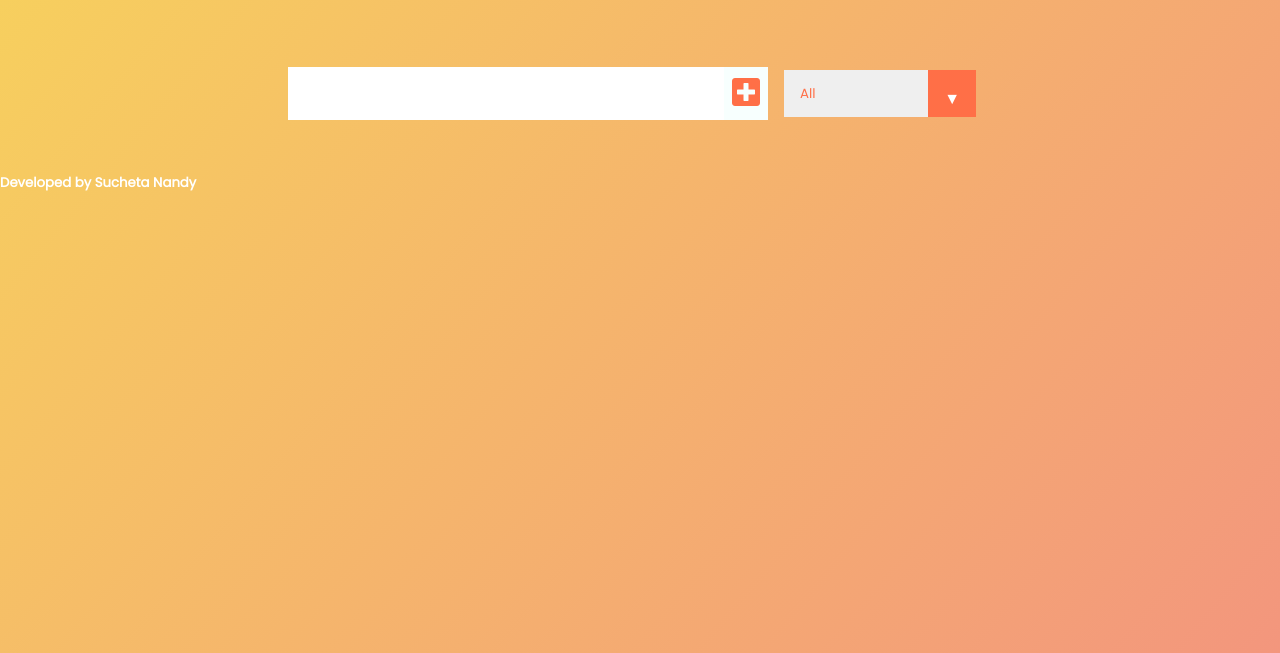
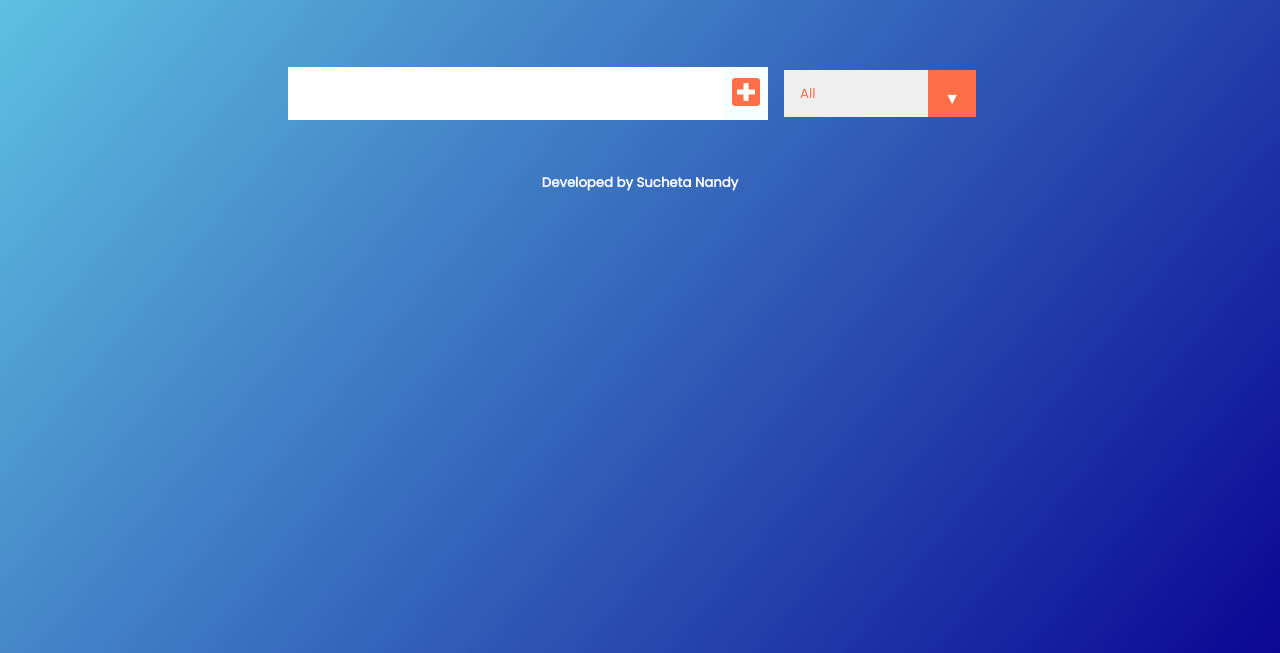
Before and after one commit to sucheta-nandy/To-do-List-app, a plain HTML site: page index.html in a window 1280 px wide. Shown: the part 147-800 px from the top of the page. Drawn offline with Linux system fonts and the light colour scheme.

Commit message:
Update style.css

```diff
--- a/style.css
+++ b/style.css
@@ -4,7 +4,7 @@
     box-sizing: border-box;
   }
   body {
-    background-image: linear-gradient(130deg, #f7d35c 0%, #f3967d 100%);
+    background-image: linear-gradient(130deg, #64cce6 0%, #0a0794 100%);
     color: white;
     font-family: "Poppins", sans-serif;
     min-height: 100vh;
@@ -131,6 +131,12 @@
     cursor: pointer;
     pointer-events: none;
   }
+footer {
+    text-align: center;
+  }
+  footer h5 {
+    padding-bottom: 3rem;
+  }
   /* Transition */
   /*
   .select:hover::after {
```
